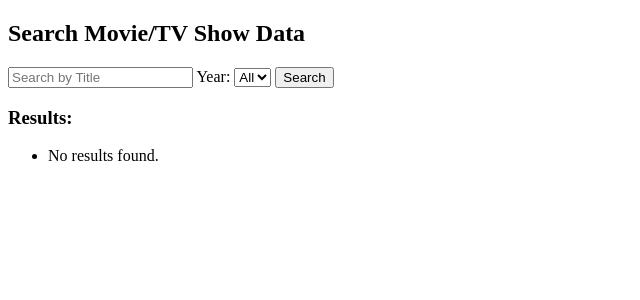
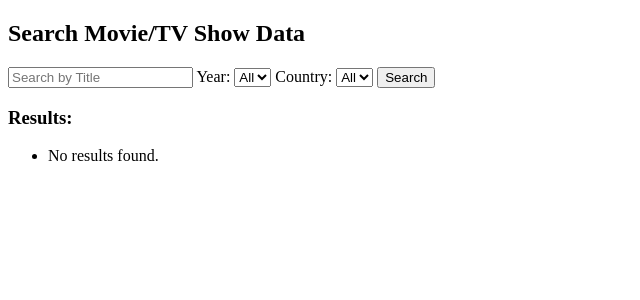
Before and after one commit to jimmyjawnz/MovieWebAppPythonFinalProject, a Django app: page /search/ in a window 1280 px wide. Shown: the top 300 px of the page, without its empty margins (0-640 px from the left). Run offline with Django 5.2, Linux system fonts and the light colour scheme; data that the repository does not hold is empty.

Commit message:
Added Countries as a search option

```diff
--- a/movie_project/movie_app/templates/search.html
+++ b/movie_project/movie_app/templates/search.html
@@ -15,6 +15,14 @@
             <option value="{{ year }}" {% if year == selected_year %} selected {% endif %}>{{ year }}</option>
             {% endfor %}
         </select>
+
+        <label for="country">Country:</label>
+        <select name="country">
+            <option value="">All</option>
+            {% for country in countries %}
+            <option value="{{ country }}" {% if country == selected_country %} selected {% endif %}>{{ country }}</option>
+            {% endfor %}
+        </select>
         <button type="submit">Search</button>
     </form>
     <h3>Results:</h3>
--- a/movie_project/movie_app/views.py
+++ b/movie_project/movie_app/views.py
@@ -9,6 +9,7 @@ def home_page(req):
 def search_population(req):
     query = req.GET.get('q', '')
     year_filter = req.GET.get('year', '')
+    country_filter = req.GET.get('country', '')
 
     results = Movies.objects.all().order_by('title')
 
@@ -18,11 +19,23 @@ def search_population(req):
     if year_filter:
         results = results.filter(release_year=year_filter)
 
+    if country_filter:
+        results = results.filter(country=country_filter)
+
     years = Movies.objects.values_list('release_year', flat=True).distinct().order_by('-release_year')
+
+    # sets up countries as an option
+    countries = Movies.objects.values_list('country', flat=True).distinct().order_by('country')
+    countries = [word for sentence in countries for word in sentence.replace(',', '').split()]
+    countries = set(countries)
+    countries = list(countries)
+    countries.sort()
 
     return render(req, 'search.html', {
         'results': results,
         'query': query,
         'years': years,
-        'selected_year': year_filter
+        'selected_year': year_filter,
+        'countries': countries,
+        'selected_country': country_filter
     })
```
